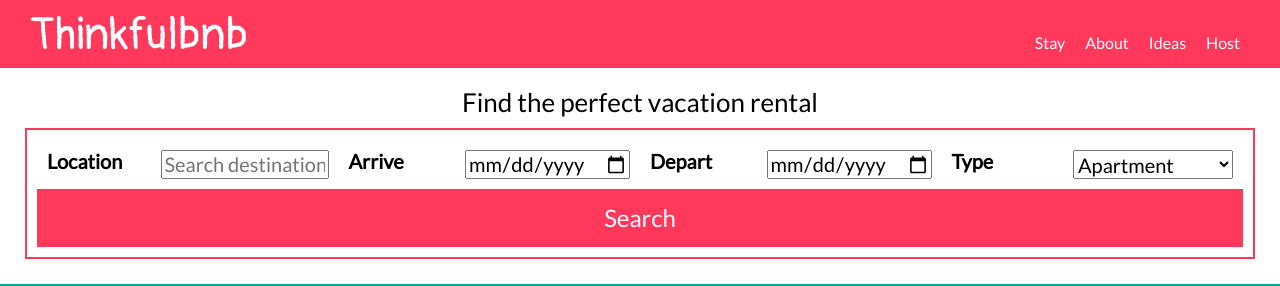
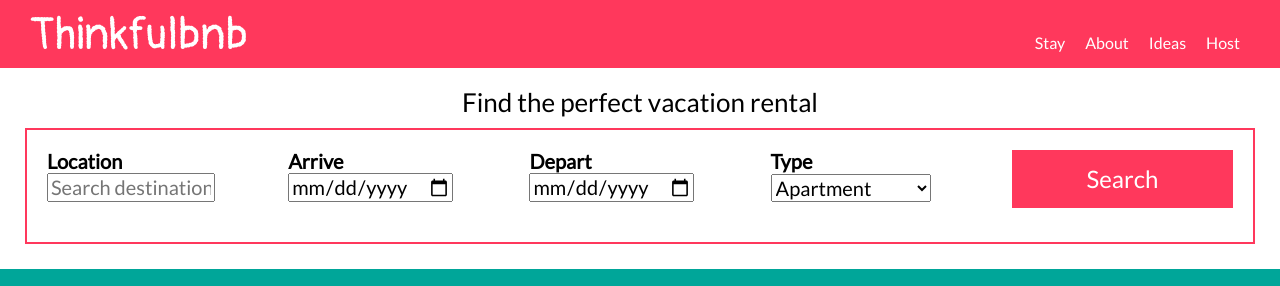
Before and after one commit to Peguero-Marmolejos/thinkful.bnb, a plain HTML site: page index.html in a window 1280 px wide. Shown: the top 286 px of the page. Drawn offline with nearby package versions, Linux system fonts and the light colour scheme.

Commit message:
3rd commit, tried to fix the form field

```diff
--- a/index.html
+++ b/index.html
@@ -38,7 +38,7 @@
         <h2>Find the perfect vacation rental</h2>
         <!-- Create a form here -->
         <form>
-          <div>
+          <div >
             <label for="location">Location</label>
             <input
               id="location"
@@ -73,7 +73,9 @@
               <option value="yurt">Yurt</option>
             </select>
           </div>
-          <button type="search">Search</button>
+          <div>
+            <button type="search">Search</button>
+          </div>
         </form>
       </section>
 
--- a/style.css
+++ b/style.css
@@ -154,28 +154,26 @@ footer p {
     padding-top: 8px;
   }
 
-  form{
+  form {
     display: flex;
-    flex-wrap: wrap;
     flex-direction: row;
-    justify-content: space-between;
+    justify-content: center;
     margin: 5px;
   }
 
-  form input, form select{
-    margin-bottom: 0;
+  form div{
+    margin-bottom: 2px;
+    flex-direction: column;
+    margin: 10px;
+    width: 100%;
+
   }
 
   form label{
     padding-right: 5px;
   }
 
-  form div{
-    flex: 1;
-    margin: 10px;
-    width: 100%;
-    justify-content: none;
-  }
+
 
   .about{
     display: flex;
```
